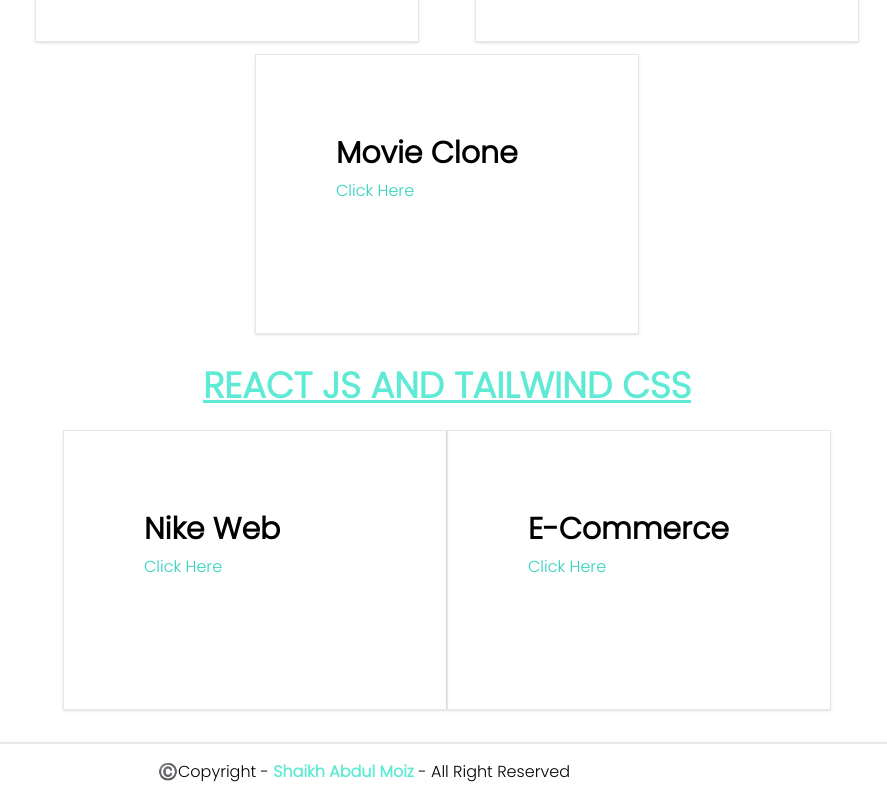
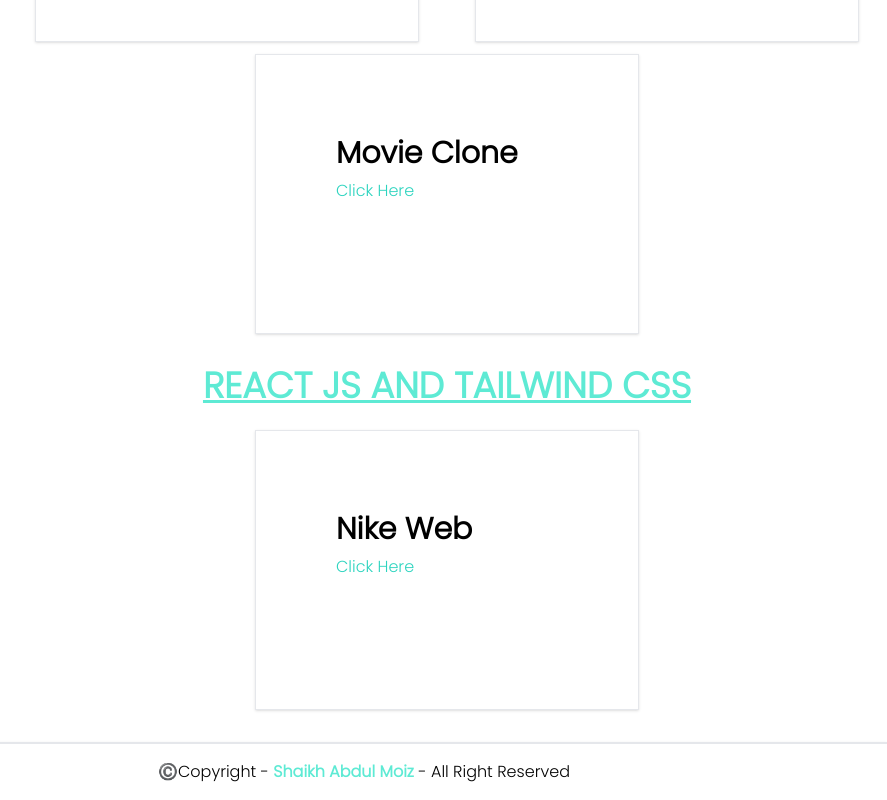
Before and after one commit to silentshaikh/OurPortfolio, a React (Create React App) app: page /project in a window 1280 px wide. Shown: the part 3722-4522 px from the top of the page, without its empty margins (393-1280 px from the left). Built offline with nearby package versions, Linux system fonts and the light colour scheme; a web font is replaced by a local one.

Commit message:
update apiProject file

```diff
--- a/src/Project/apiProject.js
+++ b/src/Project/apiProject.js
@@ -101,8 +101,4 @@
         lnl:'https://silentshaikh.github.io/webNike/',
         head:'Nike Web'
     },
-    {
-        lnl:'https://silentshaikh.github.io/eCommerce/',
-        head:'E-Commerce'
-    },
 ];
```
